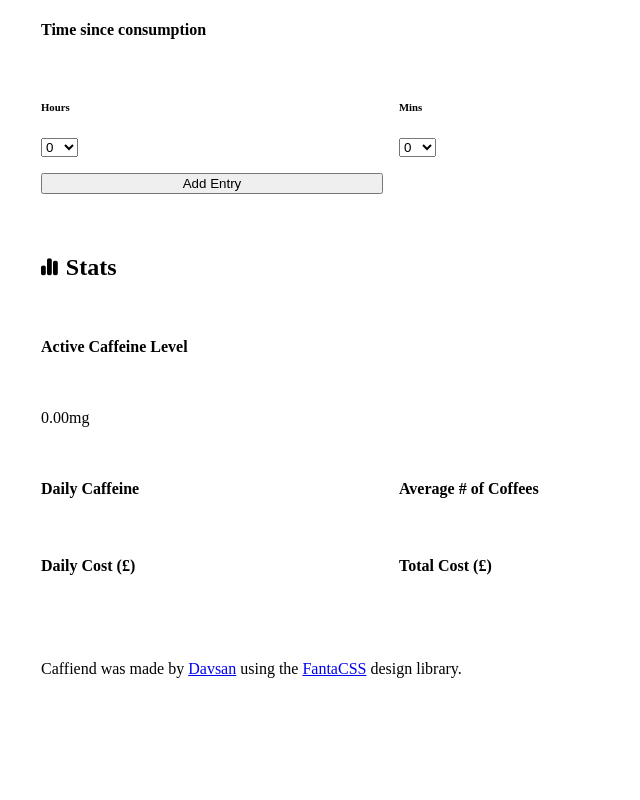
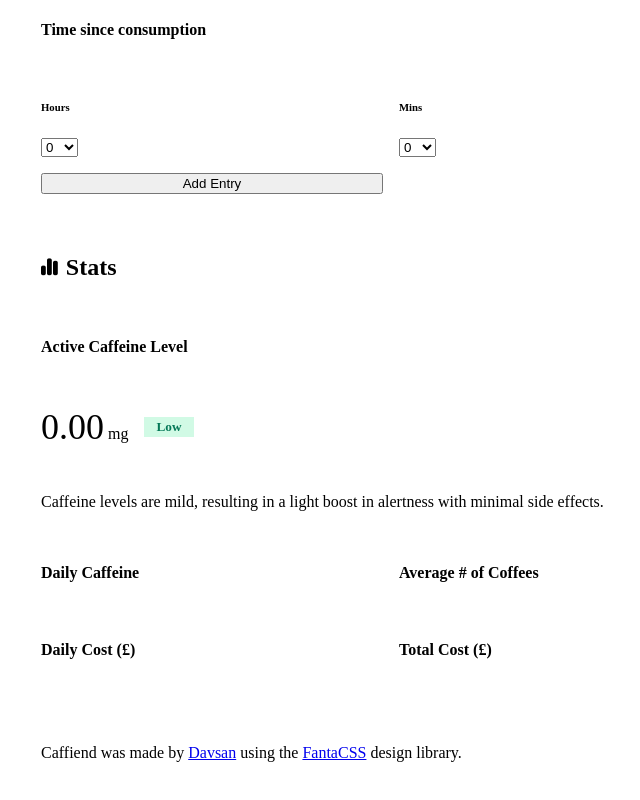
Before and after one commit to Davsan88/caffiend, a React (Vite) app: page / in a window 1280 px wide. Shown: the part 1177-1977 px from the top of the page, without its empty margins (249-889 px from the left). Before the commit the page ends 1927 px from the top, so only its background shows below. Built offline with nearby package versions, Linux system fonts and the light colour scheme; the HTML template or start-up script is replaced by a standard one.

Commit message:
Hardcode caffeine status details in StatCard for testing

```diff
--- a/src/components/Stats.jsx
+++ b/src/components/Stats.jsx
@@ -1,4 +1,4 @@
-import { calculateCurrentCaffeineLevel, coffeeConsumptionHistory } from "../utils"
+import { calculateCurrentCaffeineLevel, coffeeConsumptionHistory, statusLevels } from "../utils"
 
 const StatCard = ({ lg, title, children }) => {
   return (
@@ -28,8 +28,10 @@ const Stats = () => {
       <div className="stats-grid">
         <StatCard lg title="Active Caffeine Level">
           <div className="status">
-            <p><span>{caffeineLevel}</span>mg</p>
+            <p><span className="stat-text">{caffeineLevel}</span>mg</p>
+            <h5 style={{color: statusLevels['low'].color, background: statusLevels['low'].background}}>Low</h5>
           </div>
+          <p>{statusLevels['low'].description}</p>
         </StatCard>
         <StatCard title="Daily Caffeine"></StatCard>
         <StatCard title="Average # of Coffees"></StatCard>
```
